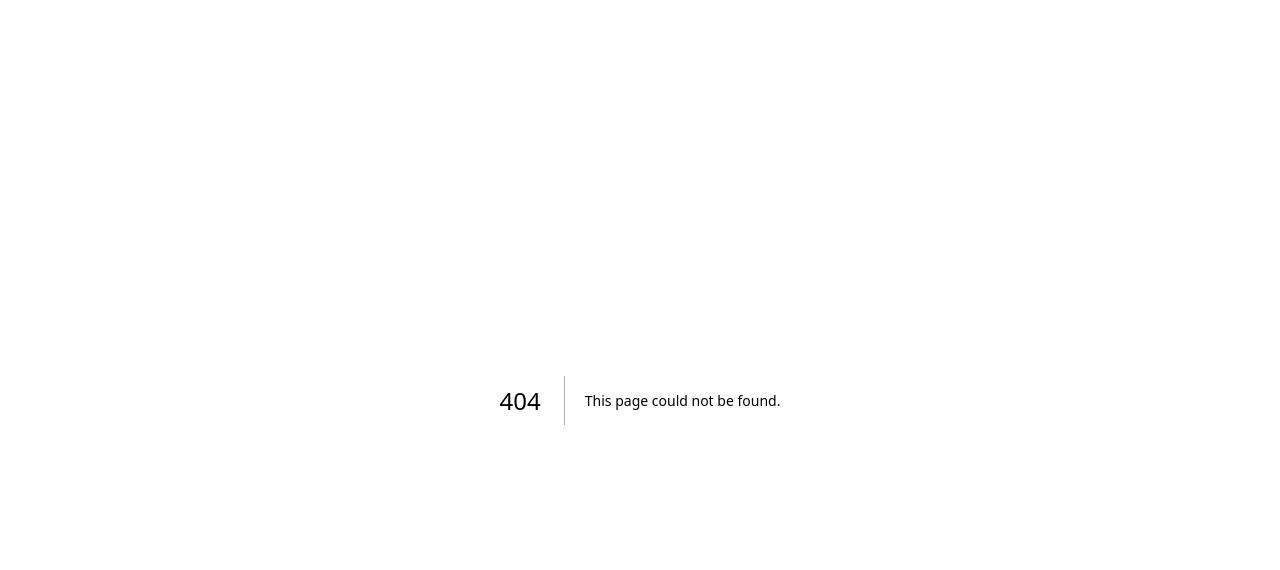
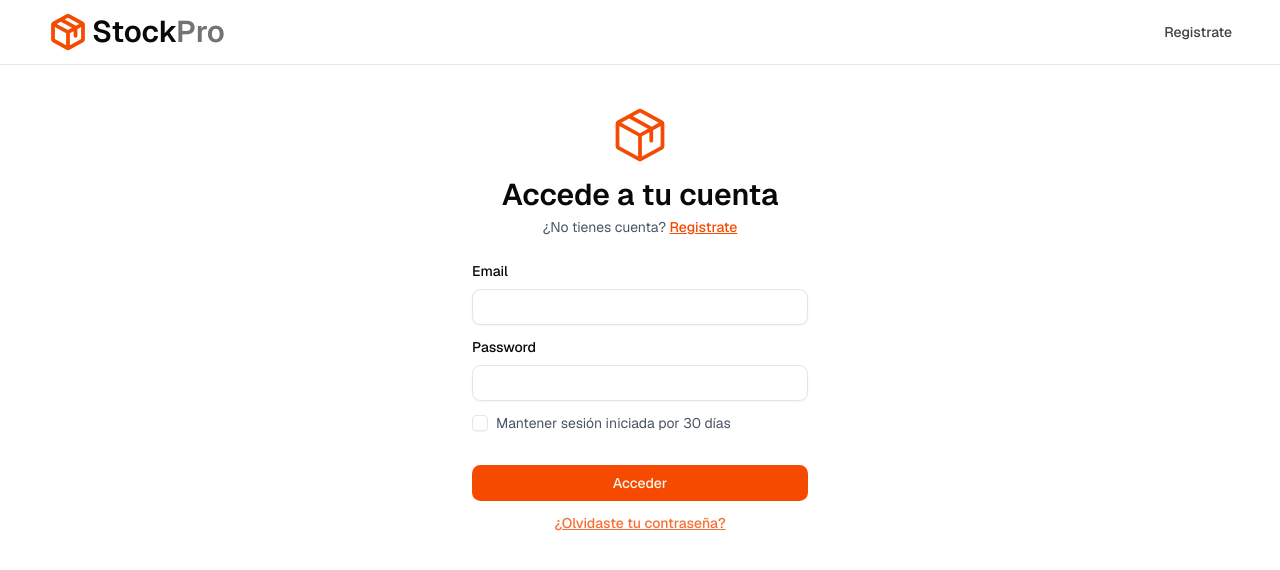
Before and after one commit to GussLopez/stock-managment, a Next.js app: page /auth/login in a window 1280 px wide. Before the commit this address had no page. Shown: the top 570 px of the page. Built offline with nearby package versions, Linux system fonts and the light colour scheme; no server answers.

Commit message:
ADDED authentication

```diff
--- a/package.json
+++ b/package.json
@@ -10,6 +10,7 @@
   },
   "dependencies": {
     "@phosphor-icons/react": "^2.1.10",
+    "@supabase/ssr": "^0.8.0",
     "@supabase/supabase-js": "^2.95.3",
     "@tanstack/react-query": "^5.90.21",
     "@tanstack/react-query-devtools": "^5.91.3",
--- /dev/null
+++ b/src/app/auth/login/page.tsx
@@ -0,0 +1,10 @@
+import LoginDemo from "@/components/auth/Login";
+import { createSupabaseServerClient } from "@/lib/supabase/server-client";
+
+export default async function LoginPage() {
+  const supabase = await createSupabaseServerClient();
+  const { data: { user } } = await supabase.auth.getUser();
+
+  console.log({ user });
+  return <LoginDemo user={null} />
+}
--- /dev/null
+++ b/src/app/auth/register/page.tsx
@@ -0,0 +1,11 @@
+import LoginDemo from "@/components/auth/Login";
+import RegisterDemo from "@/components/auth/Register";
+import { createSupabaseServerClient } from "@/lib/supabase/server-client";
+
+export default async function LoginPage() {
+  const supabase = await createSupabaseServerClient();
+  const { data: { user } } = await supabase.auth.getUser();
+
+  console.log({ user });
+  return <RegisterDemo user={null} />
+}
--- a/src/app/login/page.tsx
+++ /dev/null
@@ -1,8 +0,0 @@
-export default function LoginPage() {
-
-  return (
-  <div>
-    Login
-  </div>
-  )
-}
--- /dev/null
+++ b/src/components/ui/BrandLogo.tsx
@@ -0,0 +1,11 @@
+'use client'
+import { PackageIcon } from "@phosphor-icons/react"
+
+export const BrandLogo = () => {
+  return (
+    <div className="flex items-center gap-1">
+      <PackageIcon size={40} weight="bold" className="text-primary"/>
+      <p className="text-3xl font-semibold">Stock<span className="text-neutral-500">Pro</span></p>
+    </div>
+  )
+}
```
Also changed, not shown: 1 other file (tests, documents, lock files or other folders).
